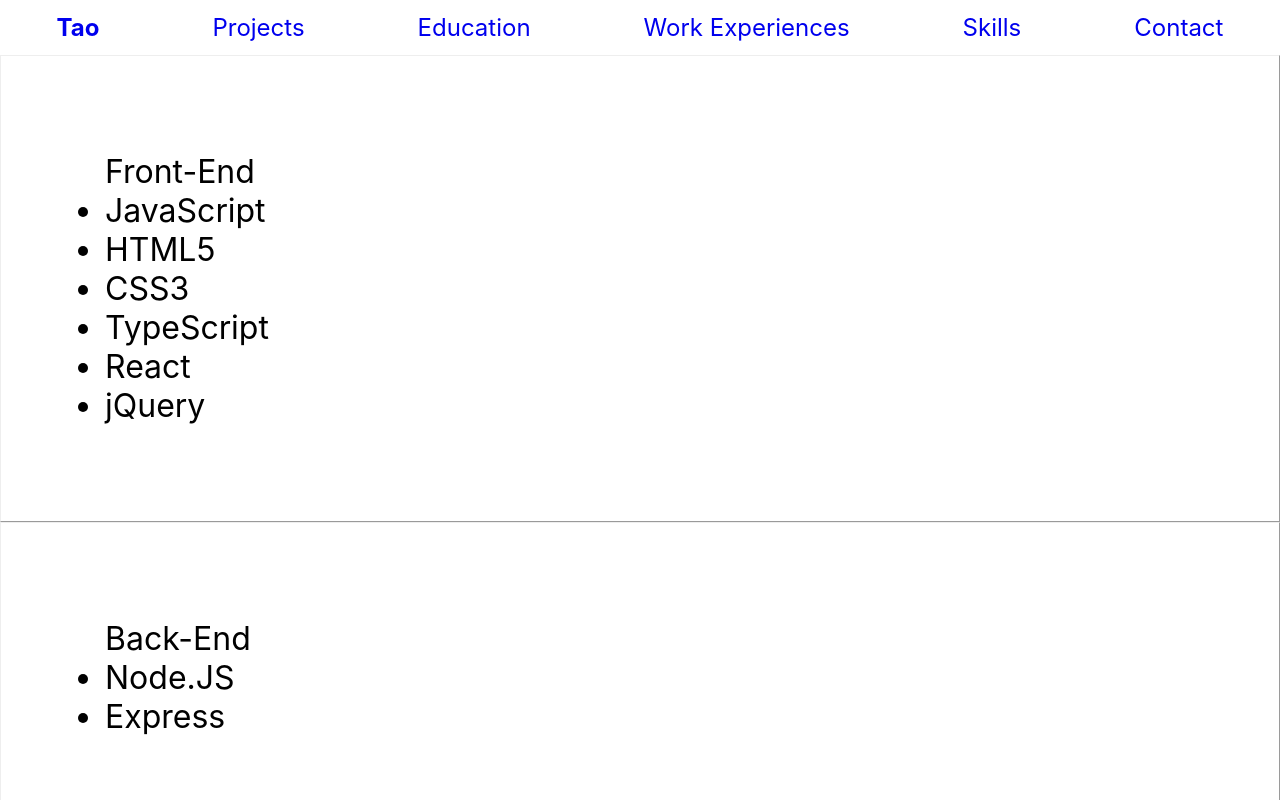
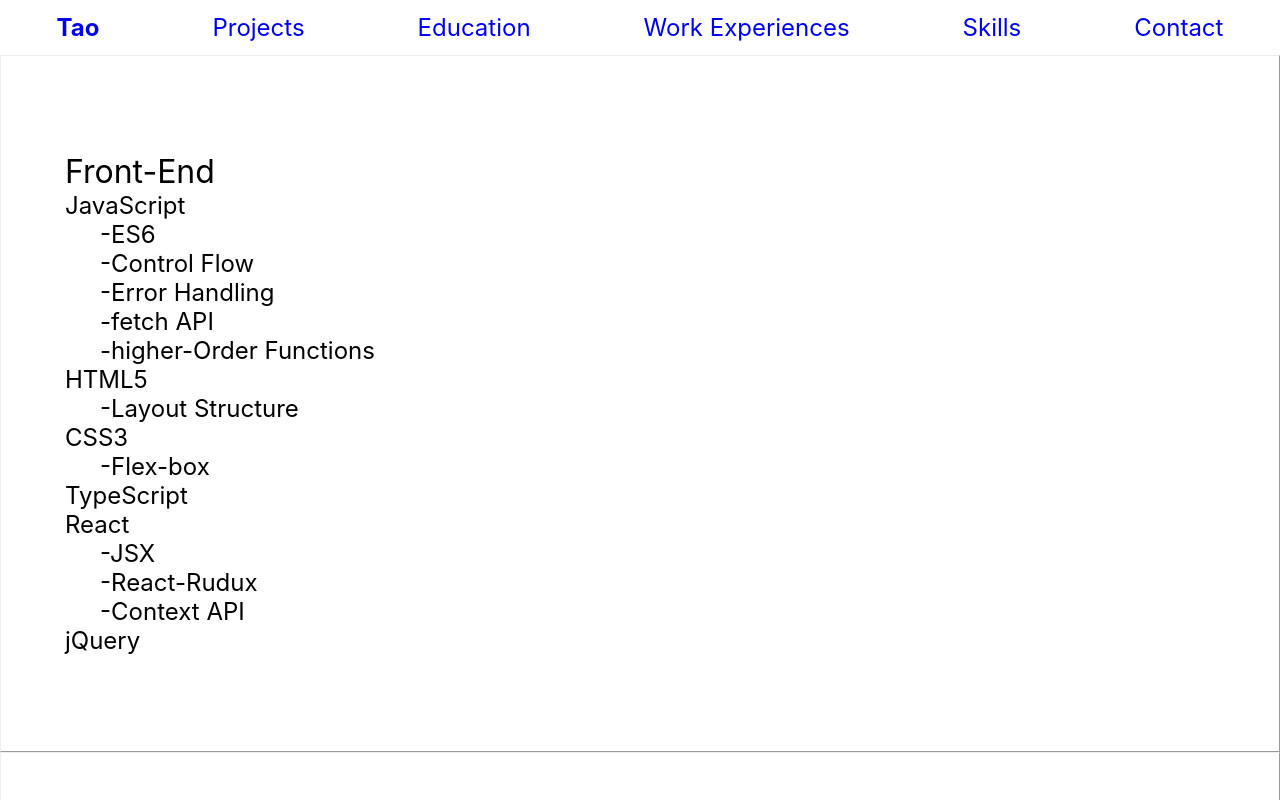
Before and after one commit to taochensyd/personal_page, a React (Create React App) app: page /skills in a window 1280 px wide. Shown: the top 800 px of the page. Built offline with nearby package versions, Linux system fonts and the light colour scheme.

Commit message:
add subskill into skill page

```diff
--- a/package.json
+++ b/package.json
@@ -3,6 +3,9 @@
   "version": "0.1.0",
   "private": true,
   "dependencies": {
+    "@fortawesome/fontawesome-svg-core": "^1.2.36",
+    "@fortawesome/free-solid-svg-icons": "^5.15.4",
+    "@fortawesome/react-fontawesome": "^0.1.16",
     "@testing-library/jest-dom": "^5.16.1",
     "@testing-library/react": "^11.2.7",
     "@testing-library/user-event": "^12.8.3",
--- a/src/App.css
+++ b/src/App.css
@@ -5,7 +5,7 @@
   }
 
   .pageCenter {
-    padding: 30vh 50vw;
+    padding: 30vh;
     text-align: center;
   }
 
@@ -62,3 +62,11 @@
       display: none;
     }
   }
+
+  dt.dashed > dd {
+    text-indent: -5px;
+  }
+  dt.dashed > dd:before {
+    content: "-";
+    text-indent: -5px;
+  }
--- a/src/components/HomeBody.js
+++ b/src/components/HomeBody.js
@@ -1,4 +1,6 @@
 import React from "react";
+import { FontAwesomeIcon } from '@fortawesome/react-fontawesome'
+import { faLocationArrow } from '@fortawesome/free-solid-svg-icons'
 
 function HomeBody(data) {
   console.log(data);
@@ -8,8 +10,8 @@
         Hello, I'm {data.data.name.first} {data.data.name.last}
       </h1>
       <h3>
-        {"@"}
-        {data.data.location.city} {data.data.location.country}
+        <FontAwesomeIcon icon={faLocationArrow} />
+        {" "}{data.data.location.city}{", "}{data.data.location.country}
       </h3>
     </div>
   );
--- a/src/components/Skills.js
+++ b/src/components/Skills.js
@@ -15,14 +15,14 @@
     <div className="containerFlexColumn">
       {section.map((sectionTitle, sectionIndex) => (
         <div key={sectionIndex} className="skillSection containerCard">
-          <ul className="title">{sectionTitle}
+          <dl className="title">{sectionTitle}
 
           {data.data.map((skill) =>
             skill.category === sectionTitle ? (
-              <li key={skill.id} className="">{skill.skill}</li>
+              <dt key={skill.id} className="subtitle dashed">{skill.skill}{skill.subSkills.map((subSkill) => subSkill ? <dd>{subSkill}</dd> : null)}</dt>
             ) : null,
           )}
-          </ul>
+          </dl>
         </div>
       ))}
     </div>
```
Also changed, not shown: 1 other file (tests, documents, lock files or other folders).
